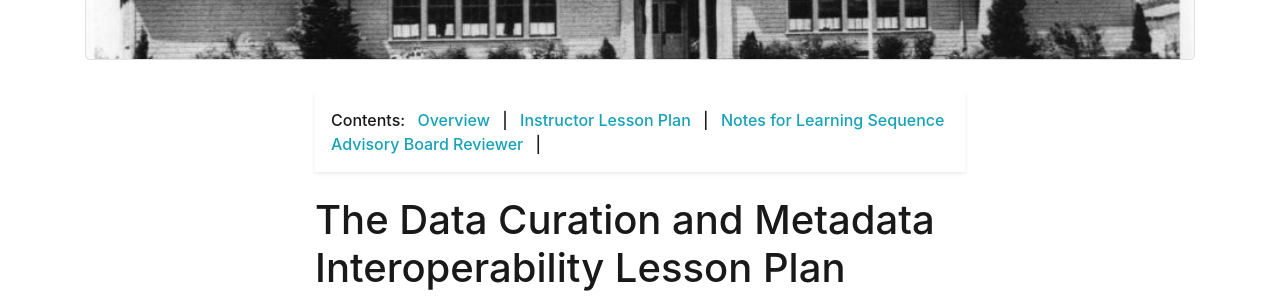
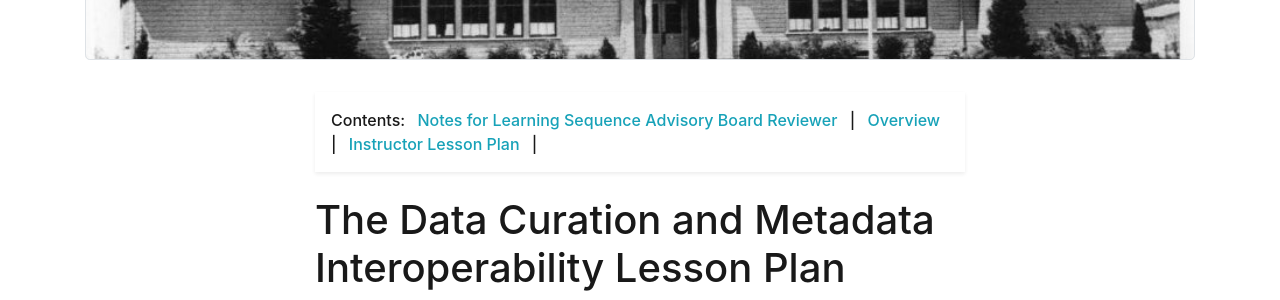
Before and after one commit to learn-static/eng-470, a Jekyll site: the page built from pages/dcmilessonplan.md, in a window 1280 px wide. Shown: the part 446-746 px from the top of the page. Built offline with Jekyll 4.4.1, drawn with Linux system fonts in a browser that asks for light colours.

Commit message:
Update dcmilessonplan.md

```diff
--- a/pages/dcmilessonplan.md
+++ b/pages/dcmilessonplan.md
@@ -10,7 +10,7 @@ credits: true
 
 {% include feature/jumbotron.html objectid="bethel-school_1930" %}
 
-{% include feature/nav-menu.html sections="Overview;Instructor Lesson Plan;Notes for Learning Sequence Advisory Board Reviewer" %}
+{% include feature/nav-menu.html sections="Notes for Learning Sequence Advisory Board Reviewer;Overview;Instructor Lesson Plan" %}
 
 # The Data Curation and Metadata Interoperability Lesson Plan
 
```
